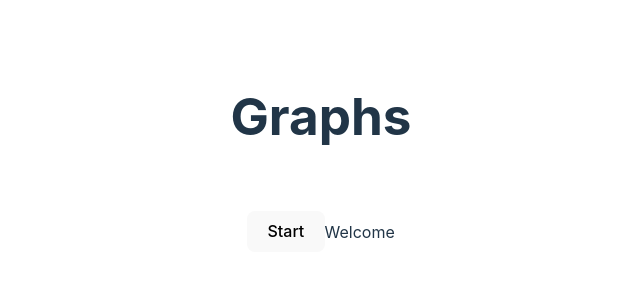
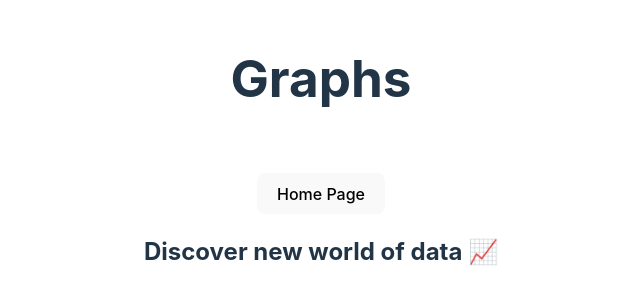
Before and after one commit to Lu-Smith/react-graphs, a React (Vite) app: page / in a window 1280 px wide. Shown: the part 231-534 px from the top of the page, without its empty margins (319-959 px from the left). Built offline with nearby package versions, Linux system fonts and the light colour scheme.

Commit message:
Updated App.tsx

```diff
--- a/src/App.tsx
+++ b/src/App.tsx
@@ -9,10 +9,13 @@ function App() {
     <>
       <h1>Graphs</h1>
       <div className="card">
-        <button onClick={() => setStart(true)}>
-          Start
+        <button onClick={() => setStart(prev => !prev)}>
+        {start ? 'Start' : 'Home Page'}
         </button>
-        {start ? <MainPage /> : 'Welcome'}
+        <div>
+        {start ? <MainPage /> : <h2>Discover new world of data 📈</h2>}
+        </div>
+
       </div>
 
     </>
```
